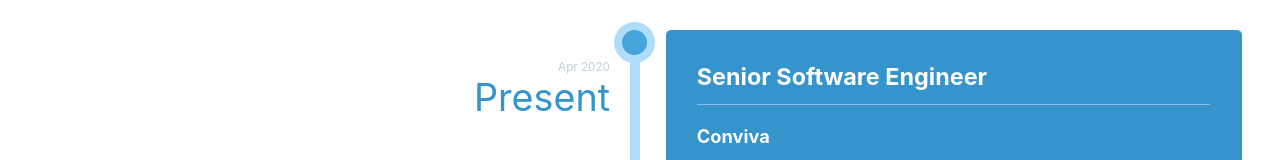
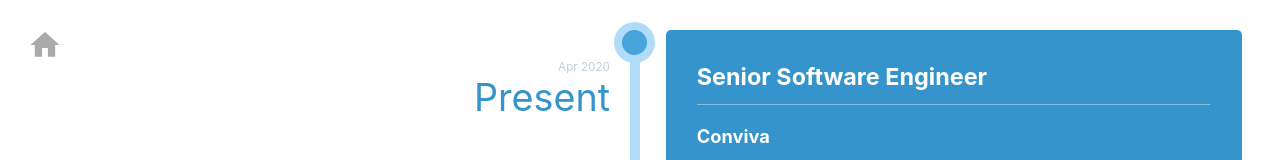
Before and after one commit to Saajan/saajan.work, a Next.js app: page /profession in a window 1280 px wide. Shown: the top 160 px of the page. Built offline with nearby package versions, Linux system fonts and the light colour scheme.

Commit message:
home link in profession added

```diff
--- a/package.json
+++ b/package.json
@@ -13,6 +13,7 @@
     "nprogress": "^0.2.0",
     "react": "17.0.1",
     "react-dom": "17.0.1",
+    "react-icons": "^4.1.0",
     "styled-components": "^5.2.1"
   },
   "devDependencies": {
--- a/pages/profession.js
+++ b/pages/profession.js
@@ -1,6 +1,9 @@
+import React, { Fragment } from 'react';
 import { motion } from 'framer-motion';
+import Link from 'next/link';
 import Timeline from '../components/Timeline';
-
+import { MdHome } from "react-icons/md";
+import { HomeLinker } from './styled';
 import Layout from '../components/Layout';
 let easing = [0.175, 0.85, 0.42, 0.96];
 
@@ -18,6 +21,13 @@
       <motion.div variants={textVariants}>
         <Layout>
           <section>
+            <Link href={`/`}>
+              <HomeLinker>
+                <Fragment>
+                  <MdHome className="home-icon" />
+                </Fragment>
+              </HomeLinker>
+            </Link>
             <Timeline />
             <div>
               Angular.js, React.js, React-Native, Node.js, Express, Python Flask, Docker ,Puppeteer, D3.js, MongoDB, MySQL ,Microsoft Bot Framework, Grunt.js, Gulp.js,Angular
--- /dev/null
+++ b/pages/styled.jsx
@@ -0,0 +1,42 @@
+
+import styled, { keyframes } from 'styled-components';
+
+const home = keyframes`
+    0% {
+        transform: scale(1.5) translate(0, 0);
+    }
+    20% {
+        transform: scale(1.5) translate(-5px, 5px);
+    }
+    40% {
+        transform: scale(1.5) translate(-5px, -5px);
+    }
+    60% {
+        transform: scale(1.5) translate(5px, 5px);
+    }
+    80% {
+        transform: scale(1.5) translate(5px, -5px);
+    }
+    100% {
+        transform: scale(1.5) translate(0, 0);
+    }
+`;
+
+export const HomeLinker = styled.div`
+    position: fixed;
+    transform: translate(50%, 50%);
+    z-index: 99;
+    cursor: pointer;
+    .home-icon{
+        transform: scale(1);
+        display: block;
+        font-size: 35px;
+        margin: 5px;
+		transition: all .2s cubic-bezier(.36,.07,.57,.99);
+        color: #aaa;
+        &:hover{
+            color: #F24150;
+            animation: ${home} 1s cubic-bezier(.36,.07,.57,.99) infinite;
+        }
+    }
+`;
```
Also changed, not shown: 1 other file (tests, documents, lock files or other folders).
